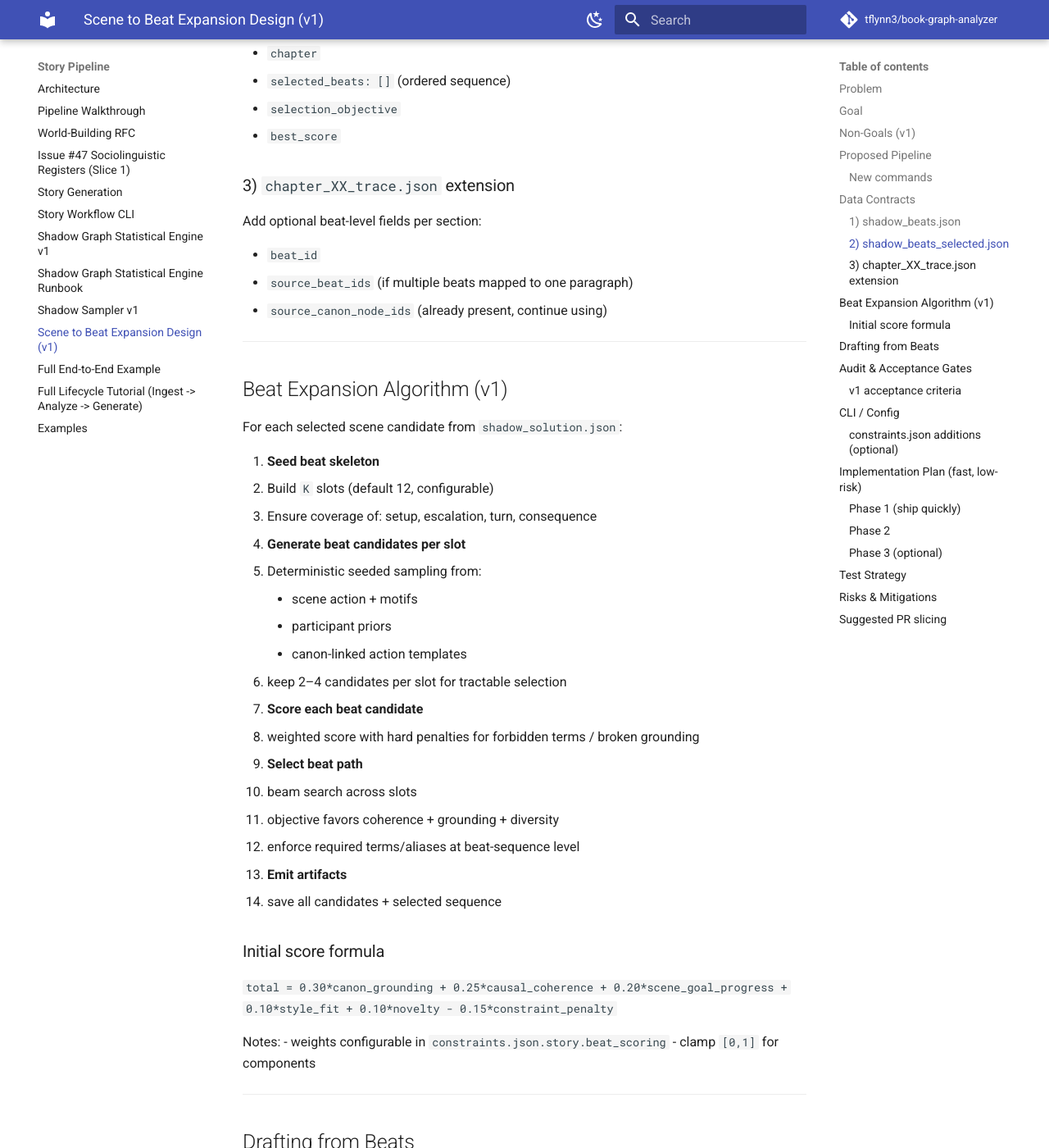
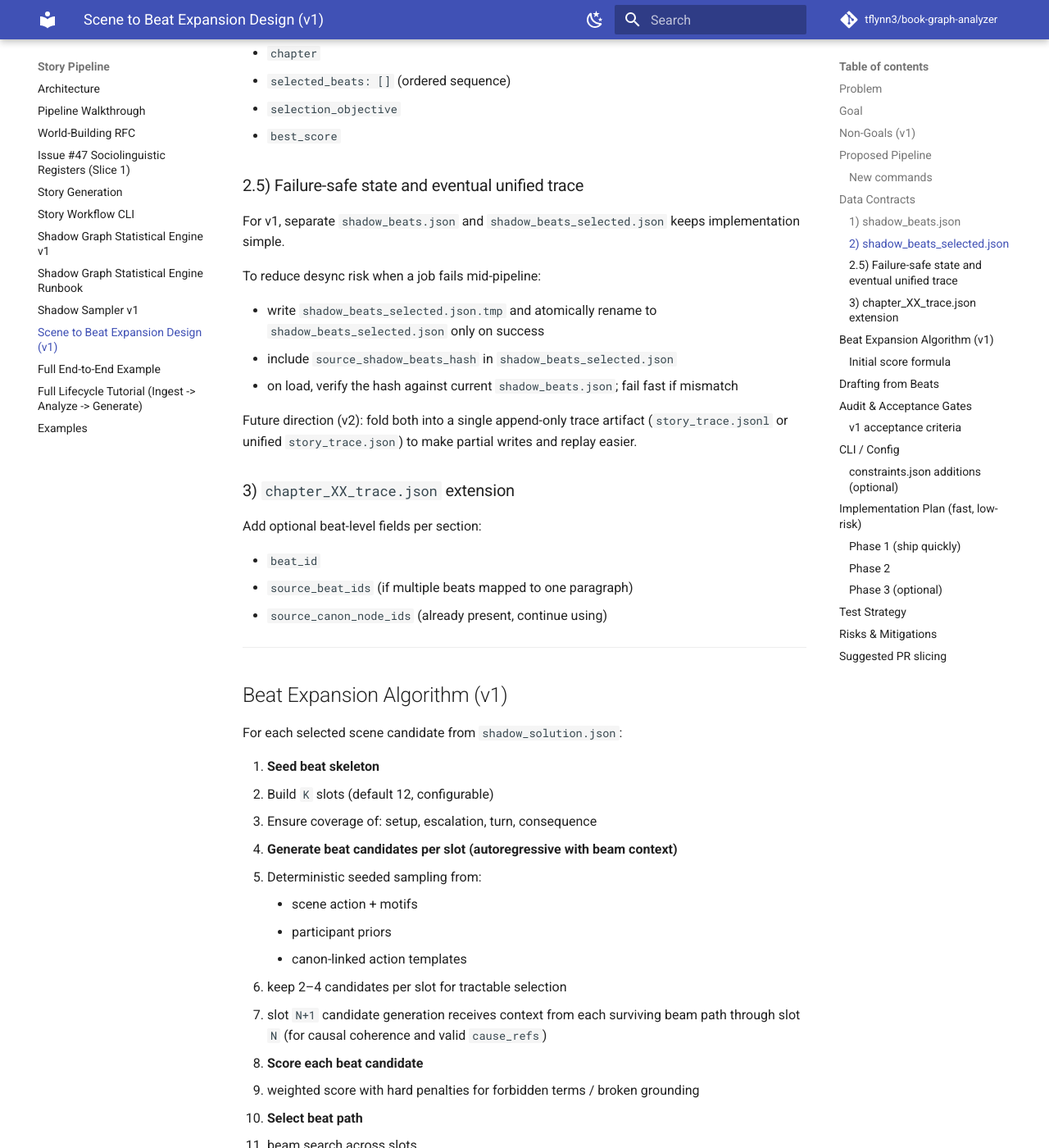
Before and after one commit to tflynn3/book-graph-analyzer, an MkDocs documentation site: the page built from docs/wiki/scene-beat-expansion-design.md, in a window 1280 px wide and 1400 px high, scrolled down 2575 px. Shown: the whole window at 82% size. Built offline with MkDocs 1.6.1 and Material for MkDocs 9.7.7, drawn with Linux system fonts in a browser that asks for light colours; comment, search, counter and statistics services are not loaded; some of the changed text lies outside the part shown.

Commit message:
docs: clarify beat expansion scoring, autoregressive beams, and desync safeguards

````diff
--- a/docs/wiki/scene-beat-expansion-design.md
+++ b/docs/wiki/scene-beat-expansion-design.md
@@ -89,6 +89,18 @@ Beat candidate fields:
 - `selection_objective`
 - `best_score`
 
+### 2.5) Failure-safe state and eventual unified trace
+
+For v1, separate `shadow_beats.json` and `shadow_beats_selected.json` keeps implementation simple.
+
+To reduce desync risk when a job fails mid-pipeline:
+
+- write `shadow_beats_selected.json.tmp` and atomically rename to `shadow_beats_selected.json` only on success
+- include `source_shadow_beats_hash` in `shadow_beats_selected.json`
+- on load, verify the hash against current `shadow_beats.json`; fail fast if mismatch
+
+Future direction (v2): fold both into a single append-only trace artifact (`story_trace.jsonl` or unified `story_trace.json`) to make partial writes and replay easier.
+
 ### 3) `chapter_XX_trace.json` extension
 
 Add optional beat-level fields per section:
@@ -107,12 +119,13 @@ For each selected scene candidate from `shadow_solution.json`:
    - Build `K` slots (default 12, configurable)
    - Ensure coverage of: setup, escalation, turn, consequence
 
-2. **Generate beat candidates per slot**
+2. **Generate beat candidates per slot (autoregressive with beam context)**
    - Deterministic seeded sampling from:
      - scene action + motifs
      - participant priors
      - canon-linked action templates
    - keep 2–4 candidates per slot for tractable selection
+   - slot `N+1` candidate generation receives context from each surviving beam path through slot `N` (for causal coherence and valid `cause_refs`)
 
 3. **Score each beat candidate**
    - weighted score with hard penalties for forbidden terms / broken grounding
@@ -127,11 +140,12 @@ For each selected scene candidate from `shadow_solution.json`:
 
 ### Initial score formula
 
-`total = 0.30*canon_grounding + 0.25*causal_coherence + 0.20*scene_goal_progress + 0.10*style_fit + 0.10*novelty - 0.15*constraint_penalty`
+`total = 0.3158*canon_grounding + 0.2632*causal_coherence + 0.2105*scene_goal_progress + 0.1053*style_fit + 0.1053*novelty - 0.15*constraint_penalty`
 
 Notes:
 - weights configurable in `constraints.json.story.beat_scoring`
 - clamp `[0,1]` for components
+- positive weights are normalized to 1.0 for easier reasoning
 
 ---
 
@@ -190,20 +204,33 @@ Extend `story audit` with beat-aware checks:
     "beat_expansion": {
       "enabled": true,
       "target_beats_per_scene": 12,
+      "min_beats_per_scene": 8,
+      "max_beats_per_scene": 24,
+      "dynamic_budget": {
+        "enabled": true,
+        "base": 8,
+        "participants_weight": 1.0,
+        "motifs_weight": 0.5,
+        "scene_complexity_weight": 1.5
+      },
       "candidate_beats_per_slot": 3,
       "beam_width": 8
     },
     "beat_scoring": {
-      "canon_grounding": 0.30,
-      "causal_coherence": 0.25,
-      "scene_goal_progress": 0.20,
-      "style_fit": 0.10,
-      "novelty": 0.10,
+      "canon_grounding": 0.3158,
+      "causal_coherence": 0.2632,
+      "scene_goal_progress": 0.2105,
+      "style_fit": 0.1053,
+      "novelty": 0.1053,
       "constraint_penalty": 0.15
     }
   }
 }
 ```
+
+Dynamic budget suggestion (v1):
+
+`beats_target = clamp(min,max, base + participants_weight*unique_participants + motifs_weight*unique_motifs + scene_complexity_weight*scene_complexity_score)`
 
 ---
 
@@ -216,6 +243,9 @@ Extend `story audit` with beat-aware checks:
 - Implement beat selection beam search
 - Add `--from-beats` drafting path using template prose
 - Add tests (unit + focused e2e)
+- Add explicit constraint-debug fields on beats:
+  - `failed_constraints: string[]` (replacing/augmenting boolean-only `hard_constraints_ok`)
+  - validation rule: every `cause_refs` target must have lower `position` than current beat
 
 ### Phase 2
 
````
Also changed, not shown: other parts of docs/wiki/scene-beat-expansion-design.md (+1 -1 lines).
